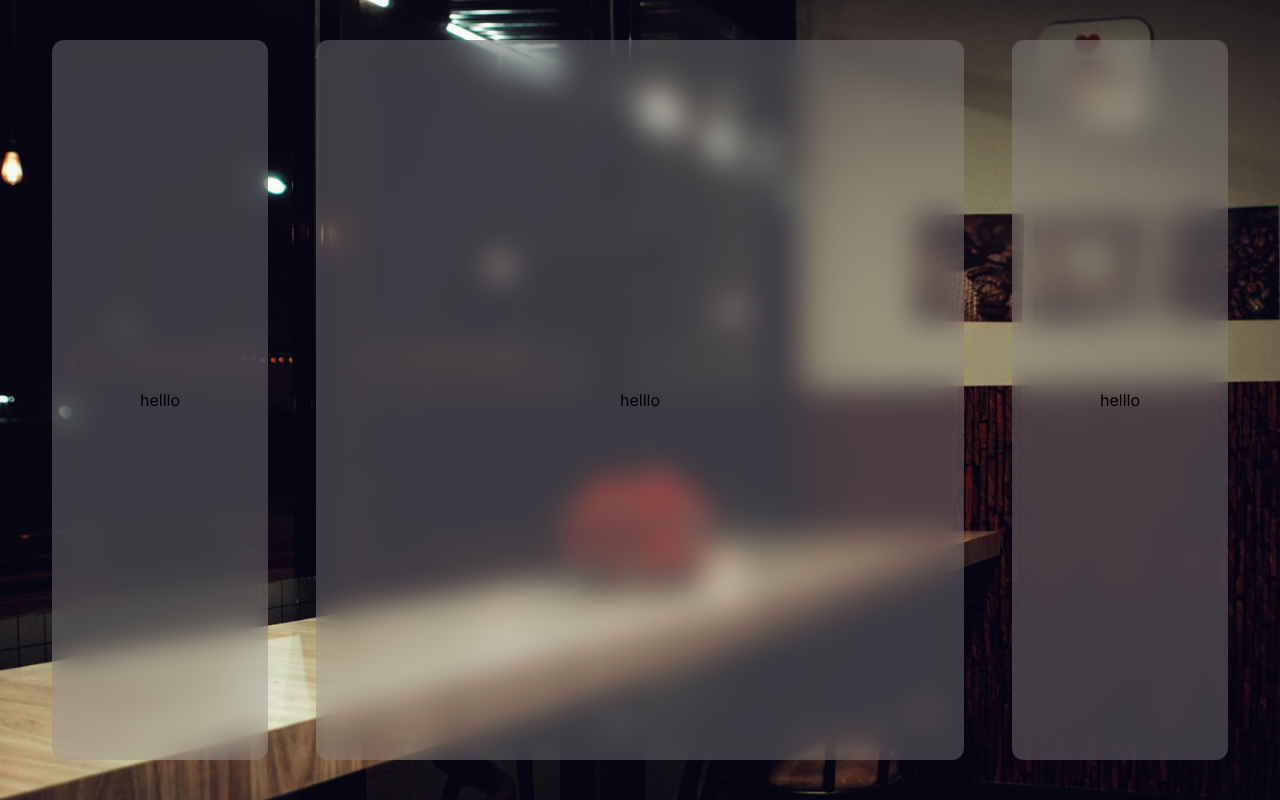
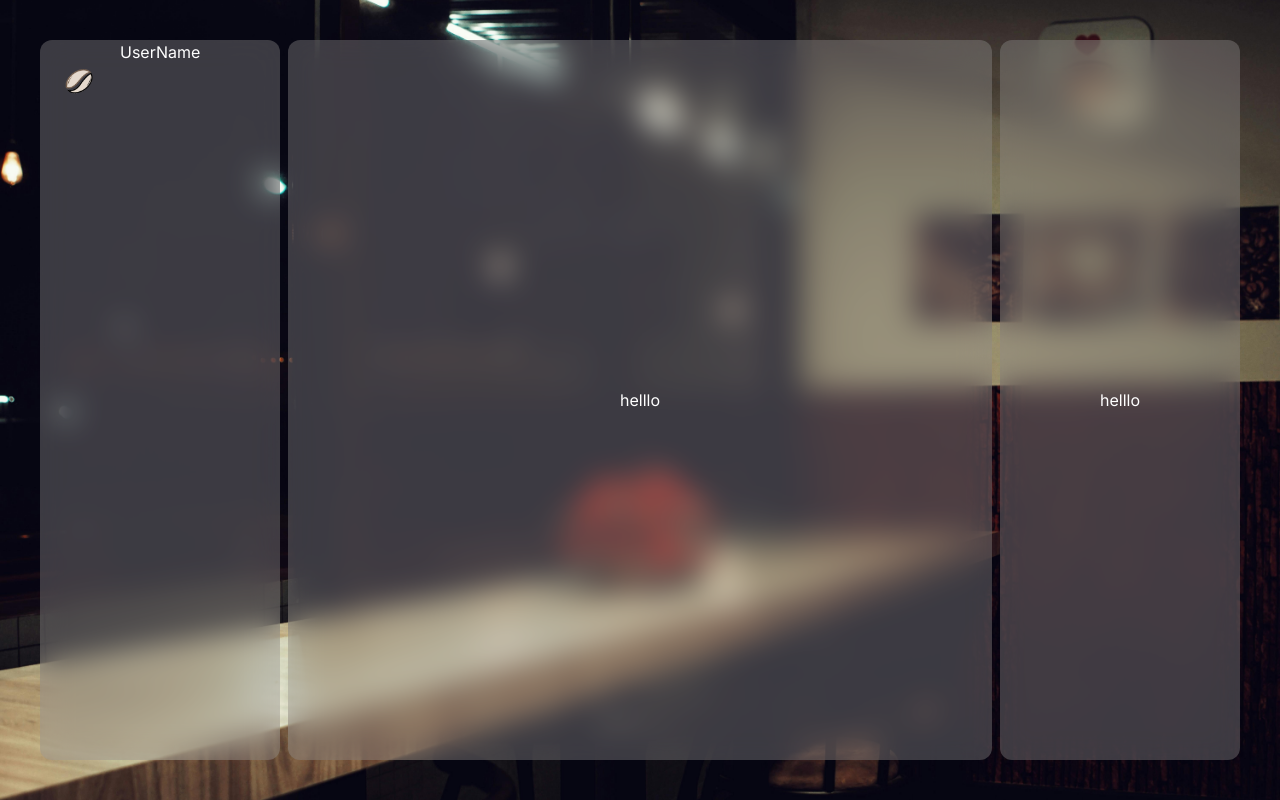
Before and after one commit to AramKim37/secondcoffee, a Next.js app: page /pages/mainpage in a window 1280 px wide. Built offline with nearby package versions, Linux system fonts and the light colour scheme.

Commit message:
building user section

```diff
--- a/app/components/Main.jsx
+++ b/app/components/Main.jsx
@@ -3,7 +3,7 @@ import React from "react";
 const Main = () => {
   return (
     <div className="flex flex-1 h-full items-center justify-center">
-      <div className="w-[90%] h-[90%]">
+      <div className="w-full h-full">
         <div className="spatial w-full h-full items-center flex justify-center rounded-xl">
           helllo
         </div>
--- a/app/components/RightSideBar.jsx
+++ b/app/components/RightSideBar.jsx
@@ -3,7 +3,7 @@ import React from "react";
 const RightSideBar = () => {
   return (
     <div className="flex basis-1/5 h-full items-center justify-center">
-      <div className="w-[90%] h-[90%]">
+      <div className="w-full h-full">
         <div className="spatial w-full h-full items-center flex justify-center rounded-xl">
           helllo
         </div>
--- a/app/components/Sidebar.jsx
+++ b/app/components/Sidebar.jsx
@@ -1,11 +1,16 @@
+import Image from "next/image";
 import React from "react";
+import Logo from "../../public/images/logo.png";
 
 const Sidebar = () => {
   return (
     <div className="flex basis-1/5 h-full items-center justify-center">
-      <div className="w-[90%] h-[90%]">
-        <div className="spatial w-full h-full items-center flex justify-center rounded-xl">
-          helllo
+      <div className="w-full h-full">
+        <div className="spatial w-full h-full items-center rounded-xl">
+          <div className="flex">
+            <Image src={Logo} className="w-20" />
+            <p>UserName</p>
+          </div>
         </div>
       </div>
     </div>
--- a/app/pages/mainpage/page.jsx
+++ b/app/pages/mainpage/page.jsx
@@ -7,7 +7,7 @@ import RightSideBar from "@/app/components/RightSideBar";
 
 const MainPage = () => {
   return (
-    <main className="mainbg flex w-full px-10">
+    <main className="mainbg flex w-full p-10 gap-2 text-white">
       <Sidebar />
       <Main />
       <RightSideBar />
```
